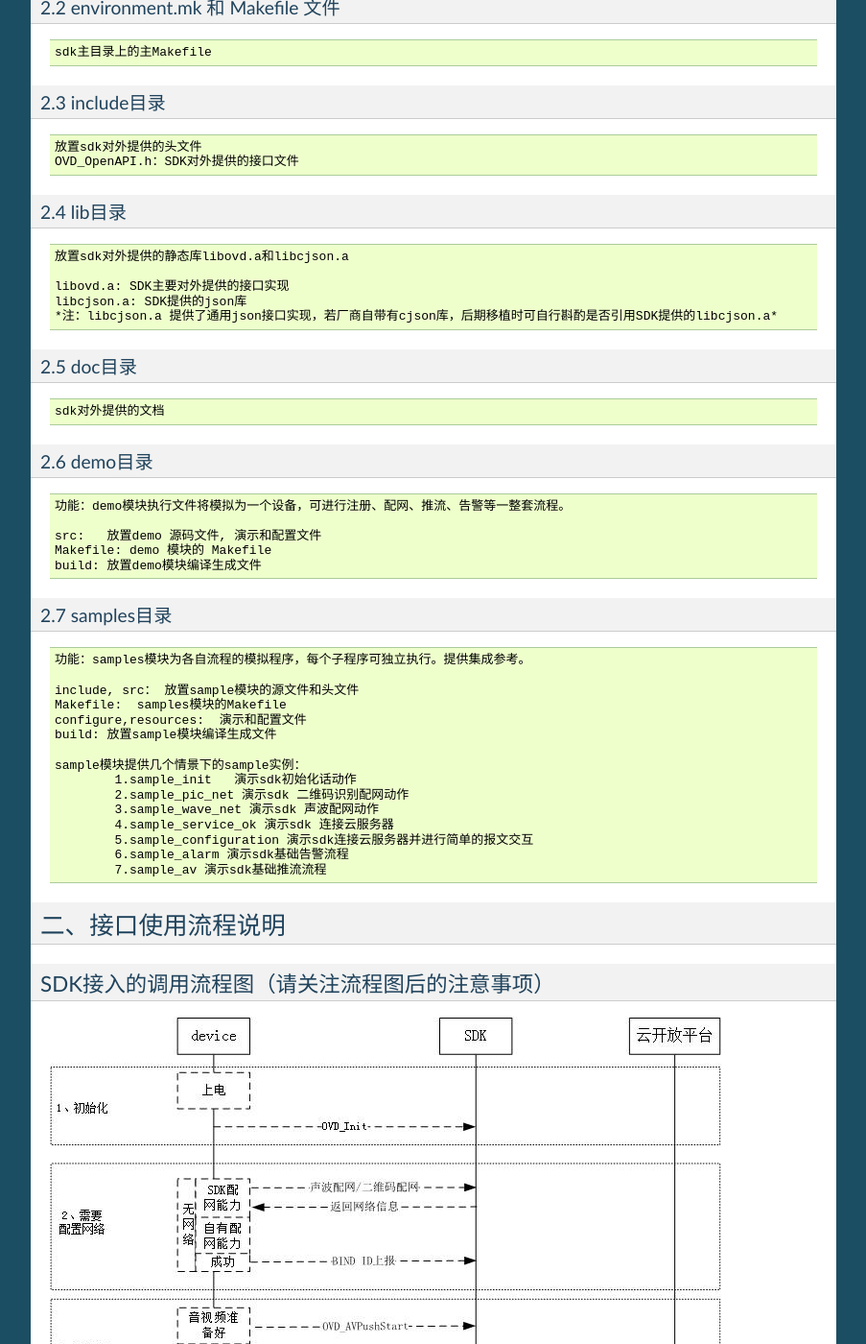
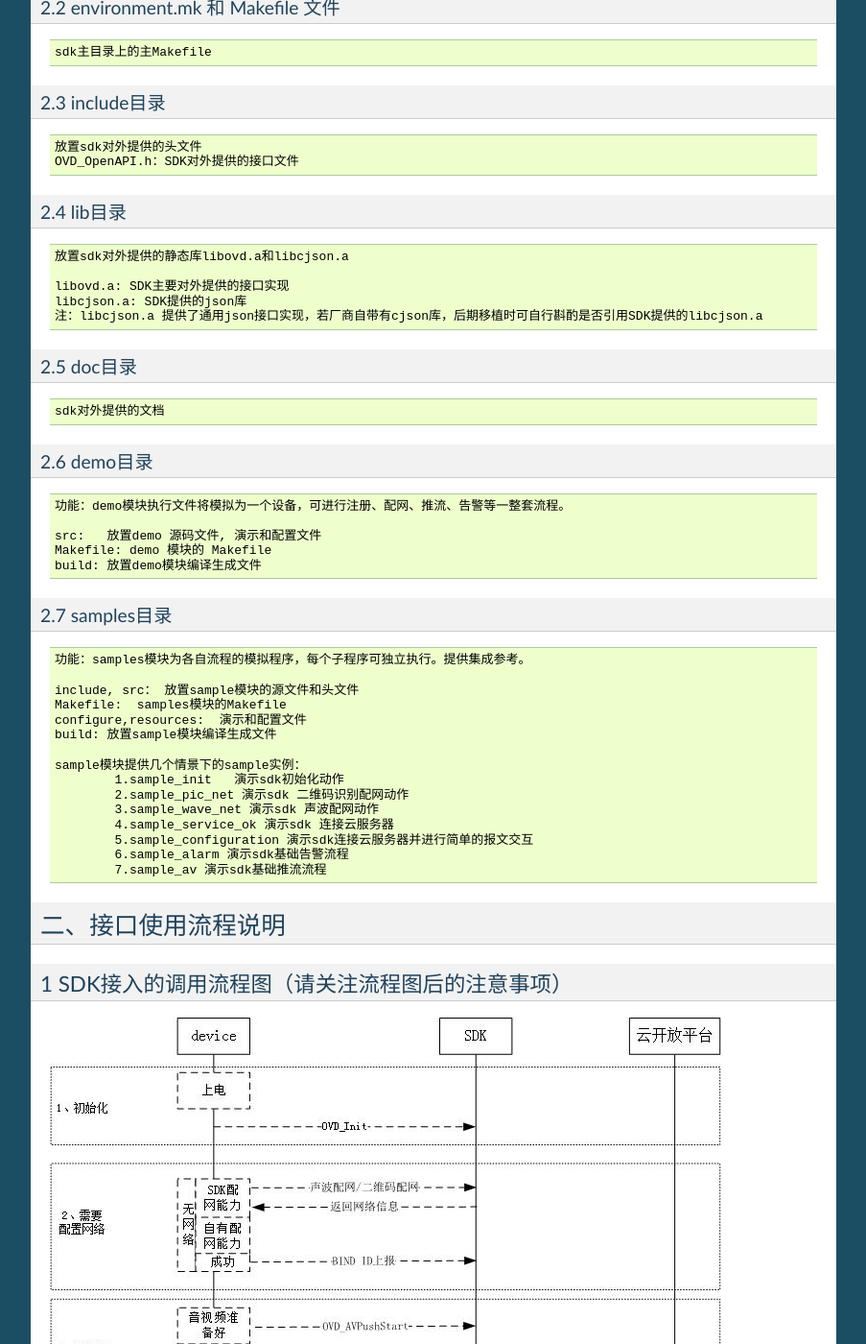
Before and after one commit to jamken/open_dev_sdk, a Sphinx documentation site: the page built from docs/sdk_instructure.md, in a window 1280 px wide and 1400 px high, scrolled down 1499 px. Shown: the whole window at 96% size, without its empty margins (198-1101 px from the left). Built offline with Sphinx 7.4.7, drawn with Linux system fonts in a browser that asks for light colours; some of the changed text lies outside the part shown.

Commit message:
修改错误字符

```diff
--- a/docs/sdk_instructure.md
+++ b/docs/sdk_instructure.md
@@ -55,7 +55,7 @@
 
 	libovd.a: SDK主要对外提供的接口实现
 	libcjson.a: SDK提供的json库
-	*注：libcjson.a 提供了通用json接口实现，若厂商自带有cjson库，后期移植时可自行斟酌是否引用SDK提供的libcjson.a*
+	注：libcjson.a 提供了通用json接口实现，若厂商自带有cjson库，后期移植时可自行斟酌是否引用SDK提供的libcjson.a
 
 #### 2.5 doc目录
 	sdk对外提供的文档
@@ -76,7 +76,7 @@
 	build: 放置sample模块编译生成文件
 
 	sample模块提供几个情景下的sample实例：
-		1.sample_init   演示sdk初始化话动作
+		1.sample_init   演示sdk初始化动作
 		2.sample_pic_net 演示sdk 二维码识别配网动作
 		3.sample_wave_net 演示sdk 声波配网动作
 		4.sample_service_ok 演示sdk 连接云服务器
@@ -86,9 +86,9 @@
 
 
 ## 二、接口使用流程说明
-### SDK接入的调用流程图（请关注流程图后的注意事项）
+### 1 SDK接入的调用流程图（请关注流程图后的注意事项）
    ![SDK流程图](detailedflowchart.jpg)
-### 接入流程注意事项
+### 2 接入流程注意事项
 
 - 建议设备按照流程图的步骤1、2、3、4、5进行接口调用，其中步骤4各子流程可以并行执行。
 - 设备上电初始化后，若还未配置网络，则调用SDK提供的 *声波配网* 或者 *二维码配网* 方法进行配网；设备有自由配网方式，可以忽略SDK的方法。
```
Also changed, not shown: other parts of docs/sdk_instructure.md (+1 -3 lines).
